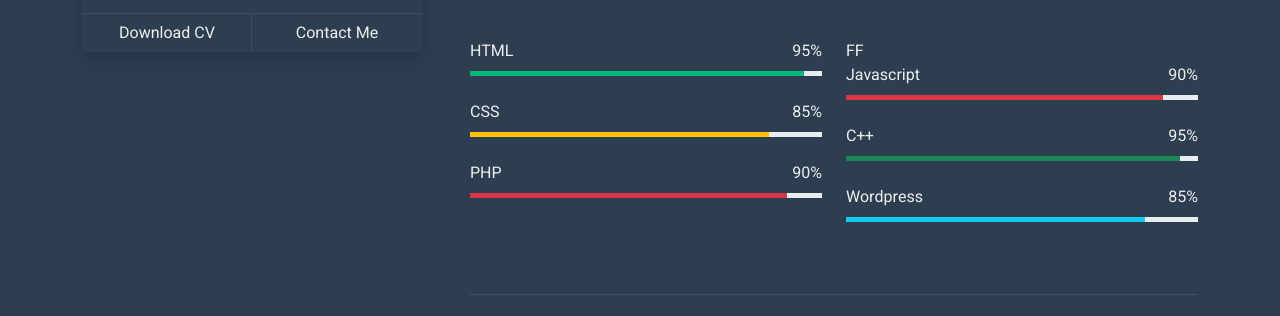
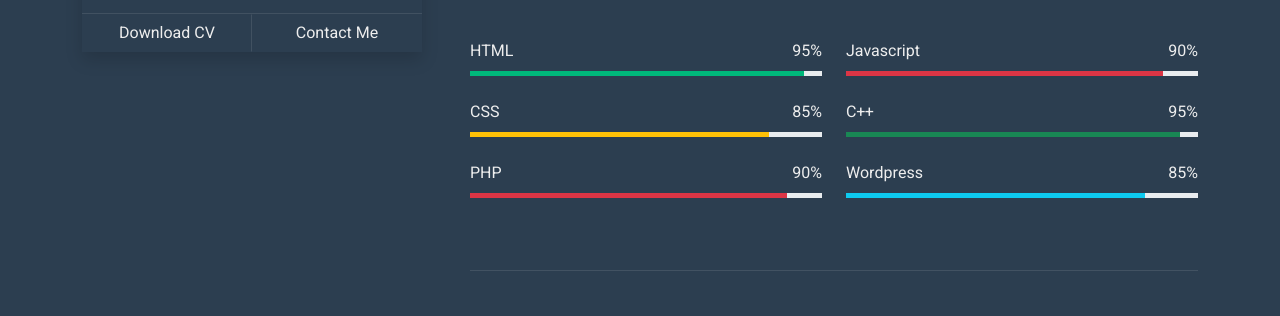
Before and after one commit to nusratjnabila/test, a plain HTML site: page index.html in a window 1280 px wide. Shown: the part 748-1064 px from the top of the page. Drawn offline with nearby package versions, Linux system fonts and the light colour scheme.

Commit message:
Update index.html

```diff
--- a/index.html
+++ b/index.html
@@ -159,7 +159,7 @@
                                 </div>
                             </div>
                             <div class="col-sm-6">
-                                <div class="skill mb-4">FF
+                                <div class="skill mb-4">
                                     <div class="d-flex justify-content-between">
                                         <p class="mb-2">Javascript</p>
                                         <p class="mb-2">90%</p>
```
